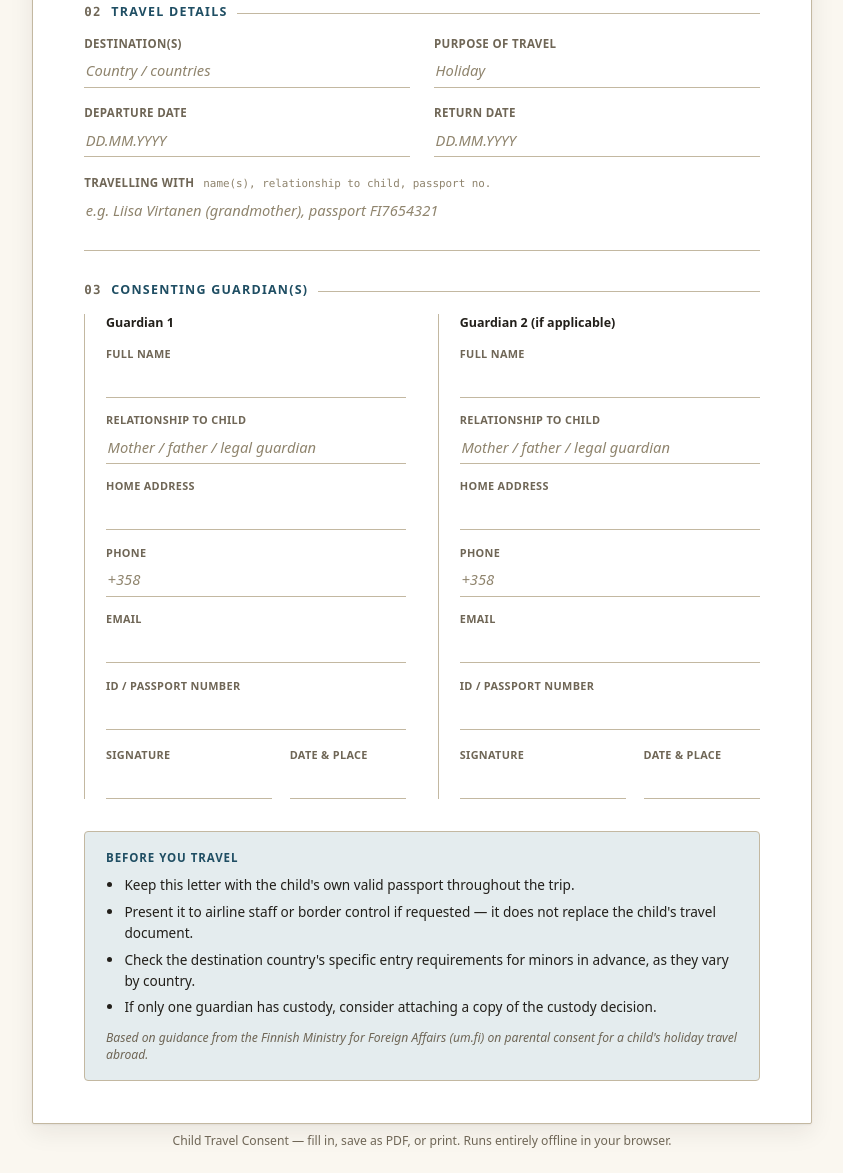
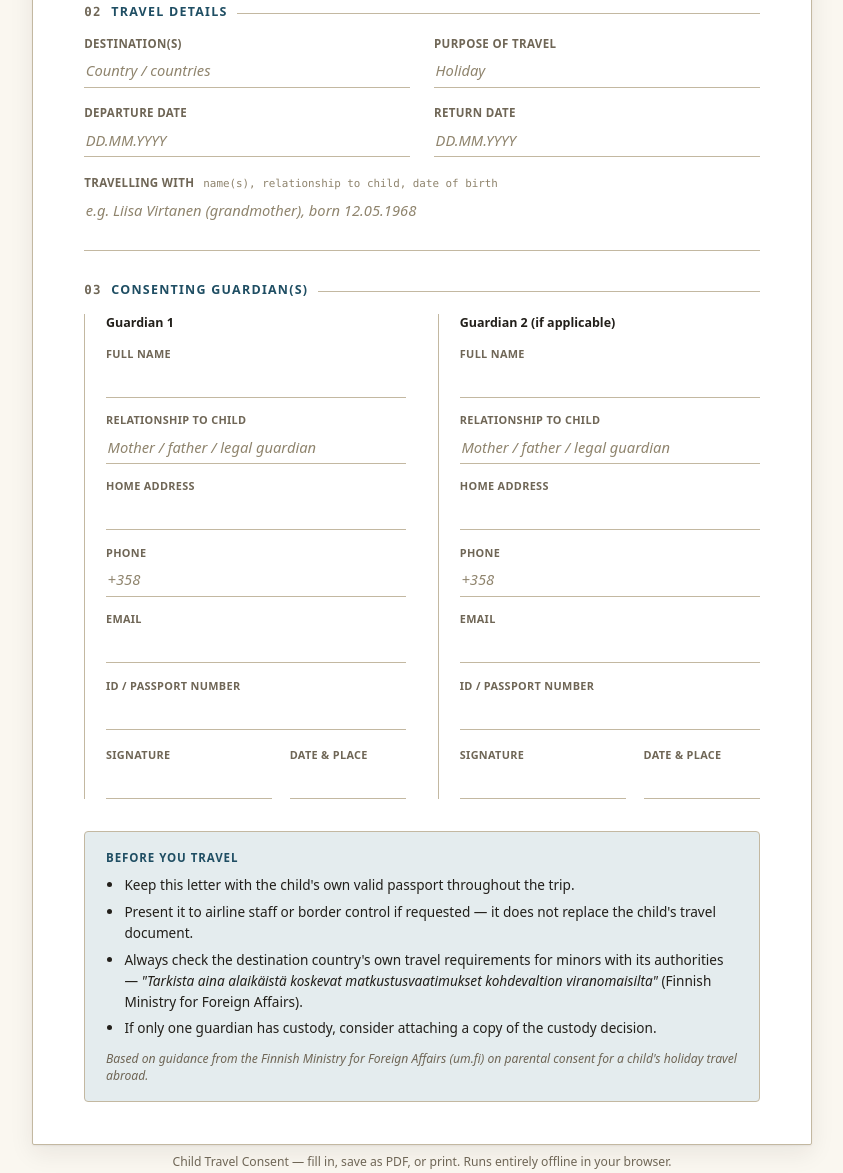
Before and after one commit to AnaHill/lastenlupalappu-ulkomaille, a plain HTML site: page lupatodistus.html in a window 1280 px wide. Shown: the part 764-1937 px from the top of the page, without its empty margins (218-1061 px from the left). Drawn offline with Linux system fonts and the light colour scheme.

Commit message:
Drop passport requirement for accompanying adults, add MFA border-check note

```diff
--- a/lupatodistus.html
+++ b/lupatodistus.html
@@ -323,7 +323,7 @@
       <div class="field"><label>Purpose of travel</label><input type="text" name="purpose" placeholder="Holiday" /></div>
       <div class="field"><label>Departure date</label><input type="text" name="departure_date" placeholder="DD.MM.YYYY" /></div>
       <div class="field"><label>Return date</label><input type="text" name="return_date" placeholder="DD.MM.YYYY" /></div>
-      <div class="field full"><label>Travelling with <span class="hint">name(s), relationship to child, passport no.</span></label><textarea rows="2" name="travelling_with" placeholder="e.g. Liisa Virtanen (grandmother), passport FI7654321"></textarea></div>
+      <div class="field full"><label>Travelling with <span class="hint">name(s), relationship to child, date of birth</span></label><textarea rows="2" name="travelling_with" placeholder="e.g. Liisa Virtanen (grandmother), born 12.05.1968"></textarea></div>
     </div>
   </section>
 
@@ -364,7 +364,7 @@
     <ul>
       <li>Keep this letter with the child's own valid passport throughout the trip.</li>
       <li>Present it to airline staff or border control if requested — it does not replace the child's travel document.</li>
-      <li>Check the destination country's specific entry requirements for minors in advance, as they vary by country.</li>
+      <li>Always check the destination country's own travel requirements for minors with its authorities — <em>"Tarkista aina alaikäistä koskevat matkustusvaatimukset kohdevaltion viranomaisilta"</em> (Finnish Ministry for Foreign Affairs).</li>
       <li>If only one guardian has custody, consider attaching a copy of the custody decision.</li>
     </ul>
     <span class="src">Based on guidance from the Finnish Ministry for Foreign Affairs (um.fi) on parental consent for a child's holiday travel abroad.</span>
```
Also changed, not shown: 2 other files.
